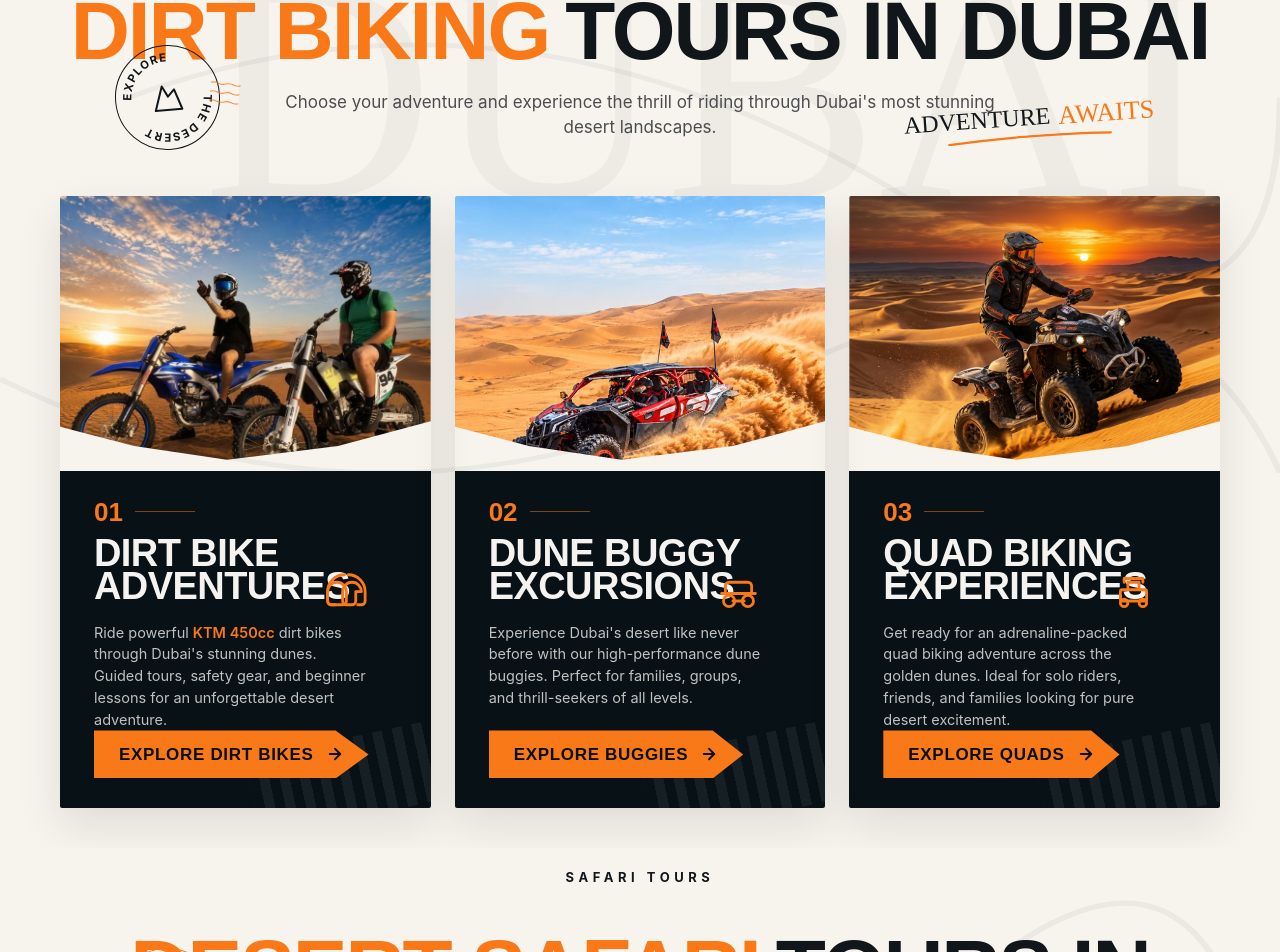
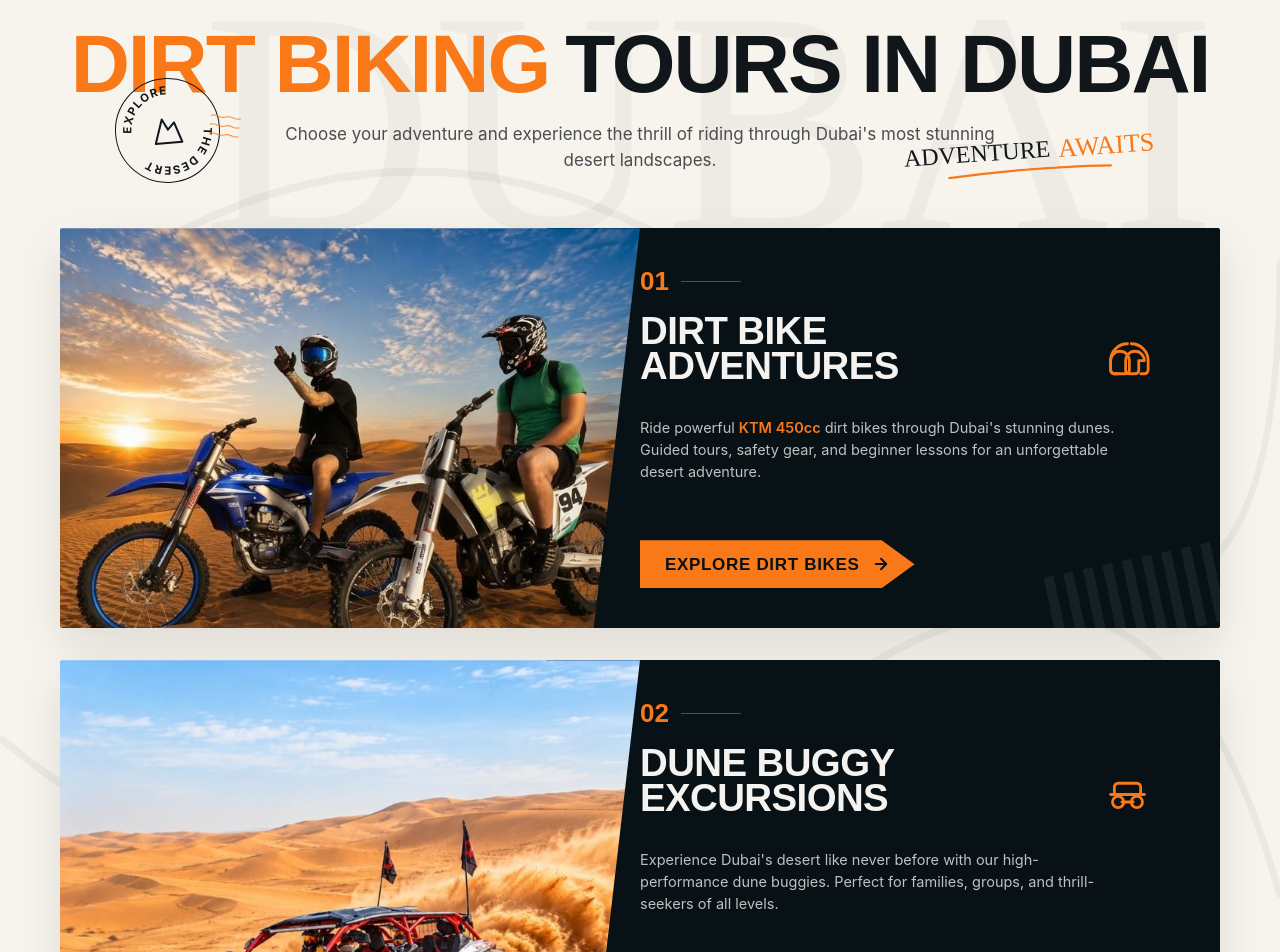
Before and after one commit to rameezwangde/Dirt-Bike, a React app: page / in a window 1280 px wide. Shown: the part 1842-2794 px from the top of the page. Built offline with nearby package versions, Linux system fonts and the light colour scheme; the HTML template or start-up script is replaced by a standard one.

Commit message:
feat: add Home page and supporting tour and feature components

```diff
--- a/src/components/AboutCollage.jsx
+++ b/src/components/AboutCollage.jsx
@@ -1,11 +1,10 @@
 import React from 'react';
 import { motion } from 'framer-motion';
 import { Mountain } from 'lucide-react';
-import mainImg from '../../Golden Dune Motocross Chase.png';
 
 const AboutCollage = () => {
   return (
-    <div className="relative w-full max-w-[700px] h-[450px] md:h-[600px] mx-auto flex items-center justify-center">
+    <div className="relative w-full max-w-[700px] h-[500px] md:h-[750px] mx-auto flex items-center justify-center">
 
       {/* Main Photograph */}
       <motion.div
@@ -13,14 +12,14 @@ const AboutCollage = () => {
         whileInView={{ opacity: 1, y: 0 }}
         viewport={{ once: true, margin: "-100px" }}
         transition={{ duration: 0.8 }}
-        className="absolute w-[80vw] sm:w-[500px] md:w-[650px] h-[320px] sm:h-[400px] md:h-[490px] z-10 hover:scale-[1.015] transition-transform duration-500 origin-center left-1/2 -translate-x-1/2 md:translate-x-0 md:left-[50px] top-[90px]"
+        className="absolute w-[80vw] sm:w-[400px] md:w-[450px] h-[450px] sm:h-[550px] md:h-[650px] z-10 hover:scale-[1.015] transition-transform duration-500 origin-center left-1/2 -translate-x-1/2 md:translate-x-0 md:left-[80px] top-[50px] md:top-[50px]"
         style={{
           maskImage: 'polygon(2% 4%, 98% 0%, 100% 95%, 4% 98%)',
           WebkitMaskImage: 'polygon(2% 4%, 98% 0%, 100% 95%, 4% 98%)',
         }}
       >
         <img
-          src={mainImg}
+          src="/images/ktm-450-1hr.jpeg"
           alt="Enduro Bike Dubai Experience"
           className="w-full h-full object-cover"
         />
--- a/src/components/TourCard.jsx
+++ b/src/components/TourCard.jsx
@@ -10,7 +10,7 @@ const TourCard = ({ tour, index }) => {
       whileInView={{ opacity: 1, y: 0 }}
       viewport={{ once: true, margin: "-50px" }}
       transition={{ duration: 0.7, delay: index * 0.12 }}
-      className="relative flex flex-col w-full h-full min-h-[590px] group transition-transform duration-400 ease-out hover:-translate-y-[5px]"
+      className="relative flex flex-col lg:flex-row w-full h-full lg:min-h-[400px] group transition-transform duration-400 ease-out hover:-translate-y-[5px]"
       style={{
         boxShadow: '0 18px 45px rgba(18,16,12,0.10)',
         borderRadius: '2px', // almost 0 radius
@@ -18,12 +18,12 @@ const TourCard = ({ tour, index }) => {
       }}
     >
 
-      {/* Top Image Area */}
+      {/* Top/Left Image Area */}
       <div
-        className="relative w-full h-[275px] overflow-hidden z-10"
+        className="relative w-full lg:w-[50%] h-[300px] lg:h-auto overflow-hidden z-10"
         style={{
-          // Cleaner angled transition to the bottom panel
-          clipPath: 'polygon(0 0, 100% 0, 100% 82%, 75% 91%, 45% 96%, 20% 91%, 0 84%)'
+          // Straight angled clip path for desktop, flat for mobile
+          clipPath: 'polygon(0 0, 100% 0, 92% 100%, 0 100%)'
         }}
       >
         <div className="absolute inset-0 w-full h-full transition-transform duration-400 ease-out group-hover:scale-[1.025]">
@@ -43,10 +43,10 @@ const TourCard = ({ tour, index }) => {
         </div>
       </div>
 
-      {/* Bottom Information Panel */}
+      {/* Bottom/Right Information Panel */}
       <div
-        className="relative w-full flex-grow bg-[#071116] z-0 flex flex-col"
-        style={{ padding: '28px 34px 30px' }}
+        className="relative w-full lg:w-[50%] flex-grow bg-[#071116] z-0 flex flex-col justify-center lg:-ml-[8%]"
+        style={{ padding: '40px 40px 40px 8%' }}
       >
 
         {/* Tire track texture (decorative) */}
@@ -69,12 +69,12 @@ const TourCard = ({ tour, index }) => {
           </div>
 
           {/* Title Area */}
-          <div className="relative w-full">
+          <div className="relative w-full mt-2 mb-4">
             <h3
               className="font-barlow font-black text-[#F5F3EF] uppercase whitespace-pre-line pr-[50px]"
               style={{
-                fontSize: 'clamp(38px, 2.7vw, 48px)',
-                lineHeight: 0.88,
+                fontSize: 'clamp(32px, 3vw, 42px)',
+                lineHeight: 0.9,
                 letterSpacing: '-0.015em'
               }}
             >
--- a/src/components/ToursSection.jsx
+++ b/src/components/ToursSection.jsx
@@ -196,11 +196,11 @@ const ToursSection = () => {
 
         {/* Tour Cards Grid */}
         <div
-          className="grid grid-cols-1 lg:grid-cols-3 w-full mx-auto"
+          className="grid grid-cols-1 w-full mx-auto"
           style={{
-            gap: '24px',
+            gap: '32px',
             alignItems: 'stretch',
-            maxWidth: '1450px'
+            maxWidth: '1200px'
           }}
         >
           {tours.map((tour, index) => (
--- a/src/components/WhyChooseUs.jsx
+++ b/src/components/WhyChooseUs.jsx
@@ -109,7 +109,7 @@ const WhyChooseUs = () => {
                 Ideally, the PNG itself has the rough edge. */}
             <div className="w-full h-full relative" style={{ maskImage: 'radial-gradient(ellipse at center, black 40%, transparent 70%)', WebkitMaskImage: 'radial-gradient(ellipse at center, black 40%, transparent 70%)' }}>
               <img
-                src="/images/why-choose-dirt-bike.png"
+                src="/images/ktm-450-2hr.jpeg"
                 alt="Dirt Bike Action"
                 className="w-full h-full object-cover transform rotate-[5deg] scale-110"
                 onError={(e) => {
--- a/src/pages/Home.jsx
+++ b/src/pages/Home.jsx
@@ -2,7 +2,6 @@ import React from 'react';
 import Hero from '../components/Hero';
 import AboutSection from '../components/AboutSection';
 import ToursSection from '../components/ToursSection';
-import SafariSection from '../components/SafariSection';
 import TestimonialsSection from '../components/TestimonialsSection';
 import CtaSection from '../components/CtaSection';
 import Footer from '../components/Footer';
@@ -13,7 +12,6 @@ function Home() {
       <Hero />
       <AboutSection />
       <ToursSection />
-      <SafariSection />
       <TestimonialsSection />
       <CtaSection />
       <Footer />
```
